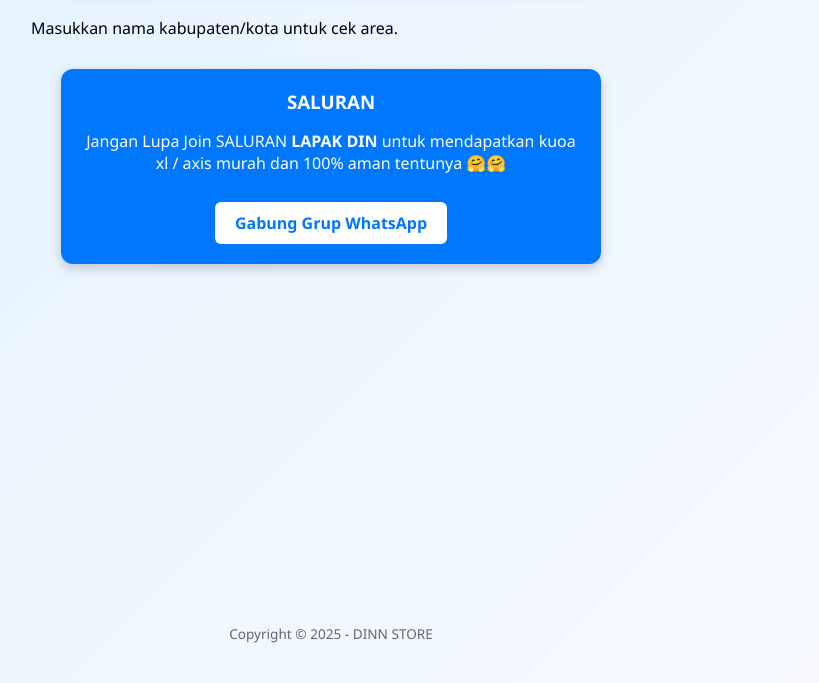
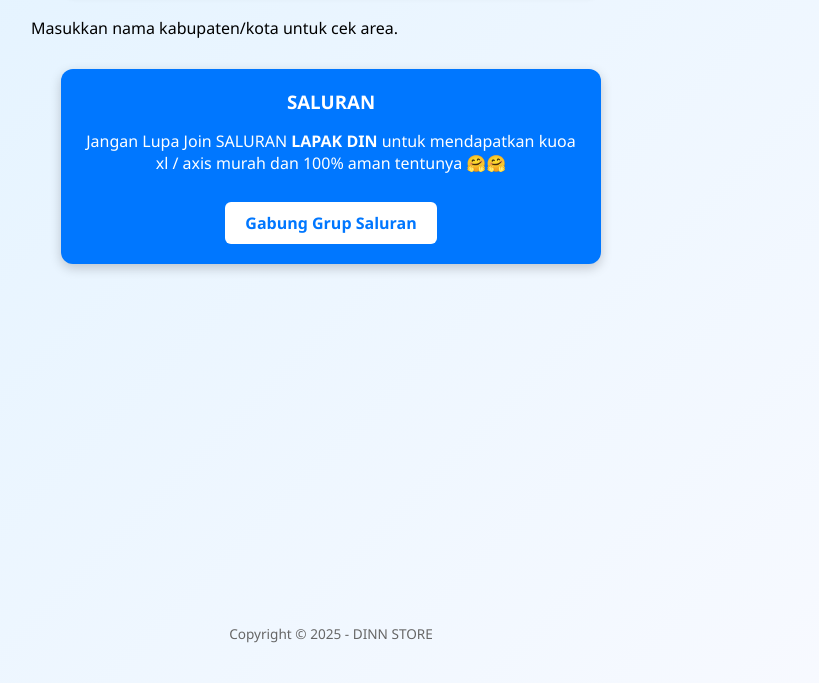
Before and after one commit to RASYASPEEDNET/cek-area-axrab, a plain HTML site: page index.html in a window 1280 px wide. Shown: the part 157-840 px from the top of the page, without its empty margins (309-1128 px from the left). Drawn offline with Linux system fonts and the light colour scheme.

Commit message:
Update index.html

```diff
--- a/index.html
+++ b/index.html
@@ -110,7 +110,7 @@
     <p>Jangan Lupa Join SALURAN <strong>LAPAK DIN</strong> untuk mendapatkan kuoa xl / axis murah dan 100% aman tentunya 🤗🤗</p>
     <a href="https://whatsapp.com/channel/0029Vaz4J9rHLHQaCsN2NN0O"
        target="_blank" rel="noopener noreferrer">
-       Gabung Grup WhatsApp
+       Gabung Grup Saluran
     </a>
   </div>
 
```
